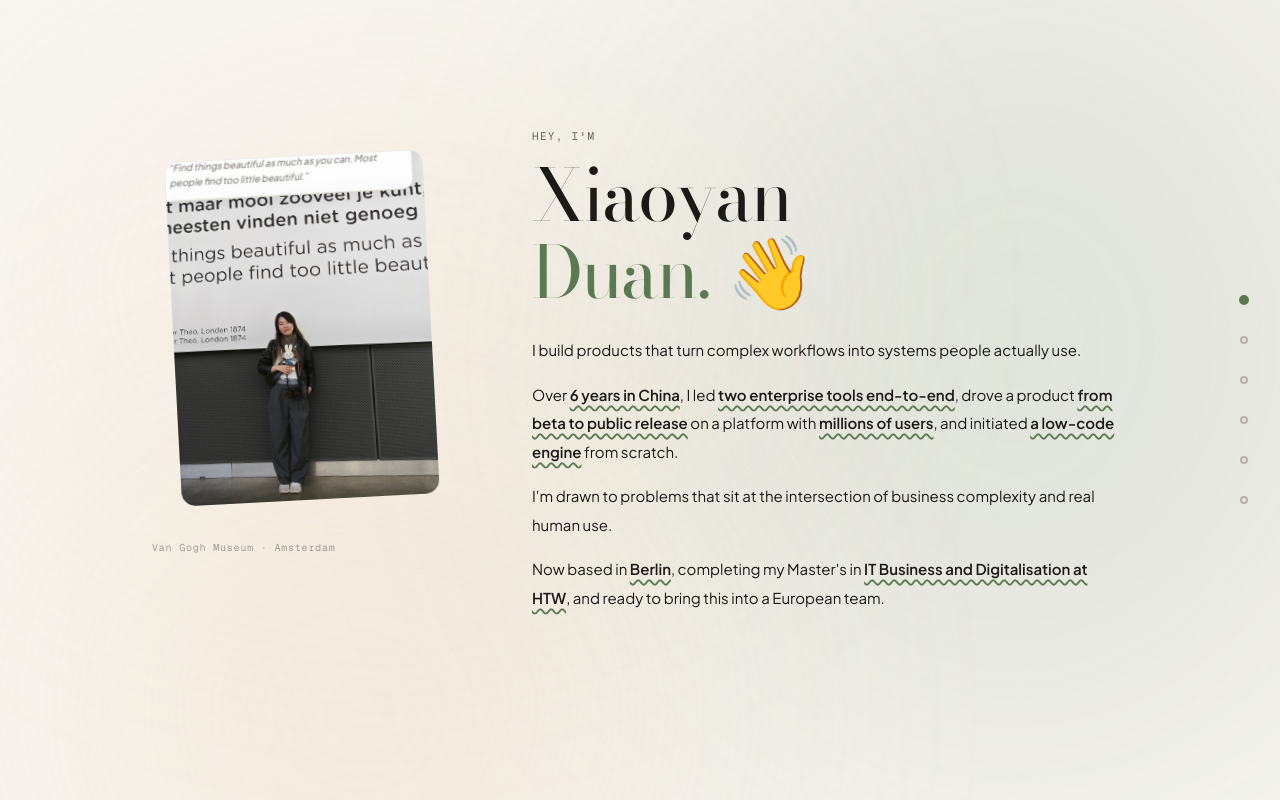
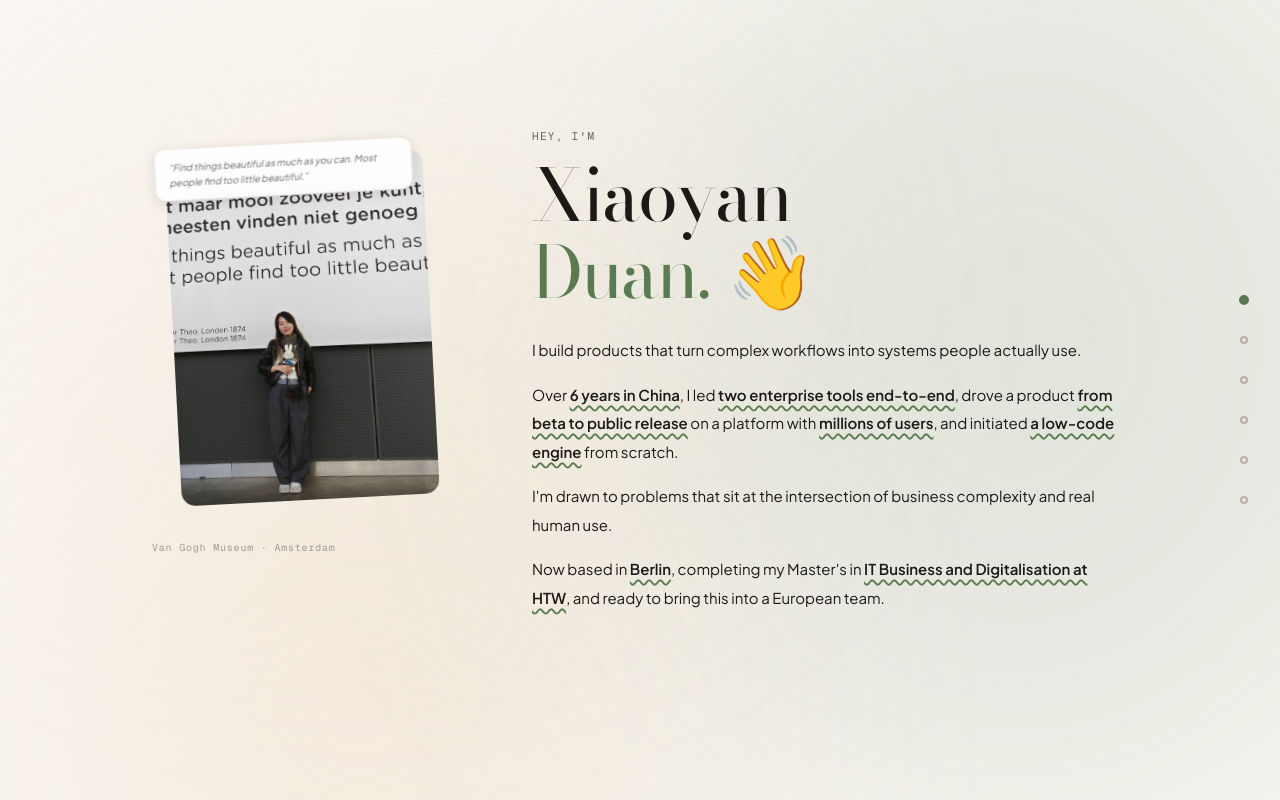
Before and after one commit to zhibaiduan/Duansprofile, a Next.js app: page / in a window 1280 px wide. Shown: the top 800 px of the page. Built offline with nearby package versions, Linux system fonts and the light colour scheme.

Commit message:
Fix hero quote card layering and hover motion

```diff
--- a/components/home/Hero.tsx
+++ b/components/home/Hero.tsx
@@ -99,7 +99,7 @@ export default function Hero({
             />
           <div
             ref={imgRef}
-            className="w-full cursor-default relative img-skeleton rounded-2xl overflow-hidden"
+            className="relative w-full cursor-default"
             onMouseMove={handleMouseMove}
             onMouseLeave={handleMouseLeave}
             style={{
@@ -109,6 +109,14 @@ export default function Hero({
               transform: photoTransform,
             }}
           >
+            {quote && (
+              <div className="pointer-events-none absolute -left-3 -top-4 right-3 z-20 rounded-xl border border-border bg-card/92 px-4 py-3 shadow-[0_4px_16px_rgba(28,25,23,0.12)] backdrop-blur-sm">
+                <p className="font-sans text-[11px] italic leading-[1.6] text-text-secondary">
+                  &ldquo;{quote}&rdquo;
+                </p>
+              </div>
+            )}
+            <div className="img-skeleton relative overflow-hidden rounded-2xl">
             {photo ? (
               // eslint-disable-next-line @next/next/no-img-element
               <img
@@ -127,15 +135,7 @@ export default function Hero({
                 style={{ aspectRatio: "3/4" }}
               />
             )}
-
-            {/* Quote overlay */}
-            {quote && (
-              <div className="absolute -top-4 -left-3 right-3 bg-card/92 backdrop-blur-sm rounded-xl shadow-[0_4px_16px_rgba(28,25,23,0.12)] border border-border px-4 py-3 pointer-events-none">
-                <p className="font-sans text-[11px] leading-[1.6] text-text-secondary italic">
-                  &ldquo;{quote}&rdquo;
-                </p>
-              </div>
-            )}
+            </div>
           </div>
           </div>
           {photoCaption && (
```
